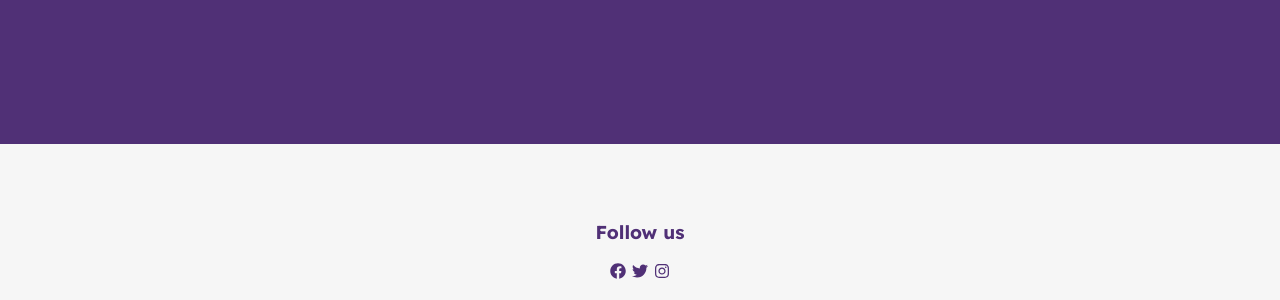
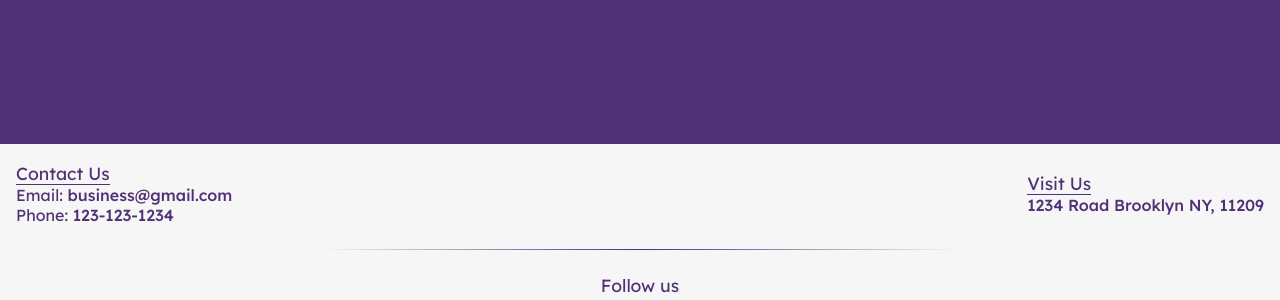
Before and after one commit to AliFares02/pharma-maya, a React (Vite) app: page / in a window 1280 px wide. Shown: the part 2496-2796 px from the top of the page. Built offline with nearby package versions, Linux system fonts and the light colour scheme.

Commit message:
added dynamic navbar to header and set the basis for the footer styling

```diff
--- a/src/App.css
+++ b/src/App.css
@@ -1,4 +1,4 @@
-@import url('https://fonts.googleapis.com/css2?family=Lexend:wght@400;600;700&display=swap');
+@import url('https://fonts.googleapis.com/css2?family=Lexend:wght@400;500;600;700&display=swap');
 html, body, #root{
   width: 100%;
   height: 100%;
@@ -6,6 +6,11 @@ html, body, #root{
   padding: 0;
   font-family: 'Lexend';
   scroll-behavior: smooth;
+}
+
+p, h1, h2, h3, h4, h5, h6 {
+  margin: 0;
+  padding: 0;
 }
 
 .app-container{
@@ -20,7 +25,6 @@ html, body, #root{
   position: fixed;
   top: 0;
   left: 0;
-  height: 5rem;
   width: 100%;
   background-color: #f6f6f6;
   color: purple;
@@ -51,7 +55,7 @@ html, body, #root{
   background-image: linear-gradient(rgba(0, 0, 0, 0.5), rgba(0, 0, 0, 0.5)),
     url('src/images/pharma_maya.jpg');
   background-size: cover;
-  background-position: center 5rem;
+  background-position: center 4rem;
   background-repeat: no-repeat;
   background-attachment: fixed;
   display: flex;
@@ -76,7 +80,7 @@ html, body, #root{
   color: gold;
 }
 
-.review h2, p {
+.review > h2, .review > p{
   margin: 0;
   text-align: center;
 }
@@ -105,23 +109,42 @@ html, body, #root{
   display: flex;
   flex-direction: column;
   justify-content: center;
-  align-items: center;
+  gap: 1rem;
   height: 12rem;
+  min-height: fit-content;
   width: 100%;
   color: #503076;
   background-color: #f6f6f6;
   box-sizing: border-box;
 }
 
+.contact-info{
+  max-width: 100%;
+  display: flex;
+  gap: .7rem;
+  justify-content: space-between;
+  align-items: center;
+  text-align: left;
+  padding: 0 1rem;
+}
+
+.divider {
+  width: 50%;
+  height: 1px;
+  background: linear-gradient(to right, rgba(80, 48, 118, 0) 0%, rgba(80, 48, 118, 1) 50%, rgba(80, 48, 118, 0) 100%);
+  border: none;
+}
+
 .socials{
   display: flex;
+  gap: .4rem;
   flex-direction: column;
   justify-content: center;
   align-items: center;
 }
 .social-handles{
   display: flex;
-  gap: 6px;
+  gap: 7px;
   justify-content: center;
   align-items: center;
 }
@@ -129,18 +152,18 @@ html, body, #root{
   cursor: pointer;
 }
 
-.hamburger-section{
+.header-section{
   display: flex;
-  gap: 10px;
 }
 
-.hamburger-section a{
+.header-section > a{
   position: relative;
   text-decoration: none;
   color: #503076;
+  margin: 0 2rem;
 }
 
-.hamburger-section a::before {
+.header-section a::before{
   content: '';
   position: absolute;
   top: 100%;
@@ -151,12 +174,44 @@ html, body, #root{
   transition: width .3s ease;
 }
 
-.hamburger-section a:hover::before{
+.header-section a:hover::before{
   width: 100%;
 }
 
-@media (max-width: 400px) {
-  .hamburger-section {
+.hamburger-icon-open, .hamburger-icon-close{
+  display: none;
+  cursor: pointer;
+  font-size: 2rem;
+}
+
+/* on mobile */
+@media (max-width: 768px) {
+  .header-section {
+    position: fixed;
     flex-direction: column;
+    top: 0;
+    right: -100%;
+    height: 100vh;
+    width: 250px;
+    background-color: #f6f6f6;
+    box-shadow: 0px 4px 6px rgba(0, 0, 0, 0.5);
+    transition: all 0.3s ease-in-out;
+    justify-content: center;
+    gap: 3rem;
+    align-items: center;
+  }
+
+  .hamburger-icon-open, .hamburger-icon-close {
+    display: block;
+  }
+
+  .hamburger-icon-close {
+    position: absolute;
+    top: 1rem;
+    left: 1rem;
+  }
+
+  .header-section.show {
+    right: 0;
   }
 }
--- a/src/NavHeader.jsx
+++ b/src/NavHeader.jsx
@@ -1,19 +1,37 @@
-import React from "react";
+import React, { useState } from "react";
+import { IoMdMenu, IoMdClose } from "react-icons/io";
 
 function NavHeader() {
+  const [menu, setMenu] = useState(false);
   return (
     <div className="header">
-      <a href="#home-section">
+      <a href="#home-section" style={{ display: "flex", alignItems: "center" }}>
         <img className="logo" src="src/images/P X (20).png" alt="logo" />
       </a>
-      <div className="hamburger-section">
-        <a href="#home-section">Home</a>
-        <p> | </p>
-        <a href="#teams-section">Teams</a>
-        <p> | </p>
-        <a href="#about-section">About</a>
-        <p> | </p>
-        <a href="#footer-section">Contact</a>
+      {!menu && (
+        <div className="hamburger-icon" onClick={() => setMenu(true)}>
+          <IoMdMenu className="hamburger-icon-open" />
+        </div>
+      )}
+      <div className={`header-section ${menu ? "show" : ""}`}>
+        {menu && (
+          <IoMdClose
+            className="hamburger-icon-close"
+            onClick={() => setMenu(false)}
+          />
+        )}
+        <a href="#home-section" onClick={() => setMenu(false)}>
+          Home
+        </a>
+        <a href="#teams-section" onClick={() => setMenu(false)}>
+          Teams
+        </a>
+        <a href="#about-section" onClick={() => setMenu(false)}>
+          About
+        </a>
+        <a href="#footer-section" onClick={() => setMenu(false)}>
+          Contact
+        </a>
       </div>
     </div>
   );
--- a/src/pages/Footer.jsx
+++ b/src/pages/Footer.jsx
@@ -4,8 +4,46 @@ import { FaFacebook, FaTwitter, FaInstagram } from "react-icons/fa";
 function Footer() {
   return (
     <div id="footer-section" className="footer-container">
+      <div className="contact-info">
+        <div>
+          <p
+            style={{
+              display: "inline-block",
+              fontSize: "1.1rem",
+              borderBottom: "1px solid #503076",
+            }}
+          >
+            Contact Us
+          </p>
+          <p>
+            Email:
+            <strong style={{ fontWeight: "500" }}> business@gmail.com</strong>
+          </p>
+          <p>
+            Phone:
+            <strong style={{ fontWeight: "500" }}> 123-123-1234</strong>
+          </p>
+        </div>
+        <div>
+          <p
+            style={{
+              display: "inline-block",
+              fontSize: "1.1rem",
+              borderBottom: "1px solid #503076",
+            }}
+          >
+            Visit Us
+          </p>
+          <p>
+            <strong style={{ fontWeight: "500" }}>
+              1234 Road Brooklyn NY, 11209
+            </strong>
+          </p>
+        </div>
+      </div>
+      <hr className="divider" />
       <div className="socials">
-        <h3>Follow us</h3>
+        <p style={{ fontSize: "1.1rem" }}>Follow us</p>
         <div className="social-handles">
           <FaFacebook />
           <FaTwitter />
```
